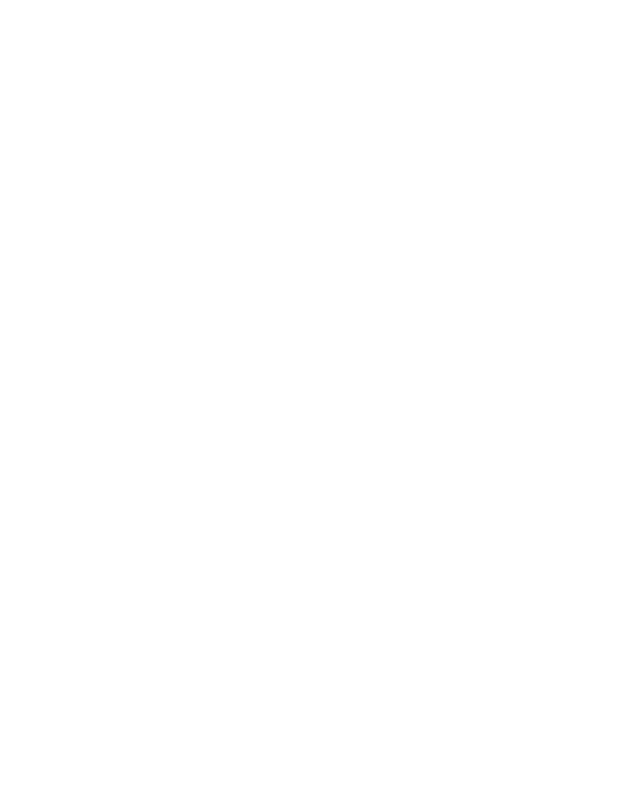
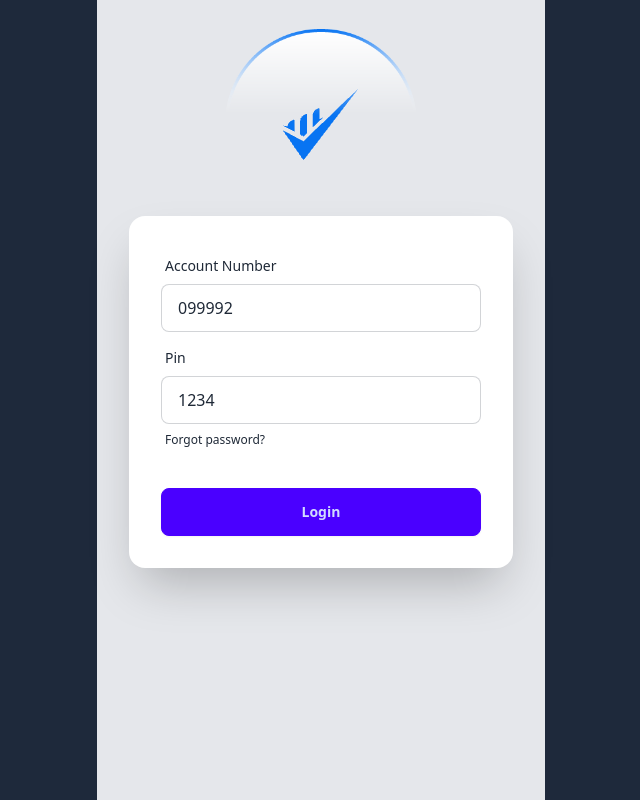
Before and after one commit to UlfathAraIslam/Payoo, a plain HTML site: page index.html in a window 1280 px wide. Shown: the whole page, without its empty margins (319-959 px from the left). Drawn offline with nearby package versions, Linux system fonts and the light colour scheme.

Commit message:
login form designed

```diff
--- a/index.html
+++ b/index.html
@@ -1,11 +1,59 @@
 <!DOCTYPE html>
-<html lang="en">
-<head>
-    <meta charset="UTF-8">
-    <meta name="viewport" content="width=device-width, initial-scale=1.0">
+<html lang="en" data-theme="light">
+  <head>
+    <meta charset="UTF-8" />
+    <meta name="viewport" content="width=device-width, initial-scale=1.0" />
     <title>Payoo</title>
-</head>
-<body>
+    <!-- daisy cdn -->
 
-</body>
+    <link
+      href="https://cdn.jsdelivr.net/npm/daisyui@4.12.24/dist/full.min.css"
+      rel="stylesheet"
+      type="text/css"
+    />
+    <script src="https://cdn.tailwindcss.com"></script>
+  </head>
+  <body class="bg-slate-800">
+    <section class="max-w-md min-h-screen mx-auto py-6 bg-gray-200">
+        <header>
+            <nav class="flex justify-center items-center mt-6">
+                <div class="mt-10 relative flex justify-center items-center w-9/12 mb-10">
+                    <img class="w-48 absolute" src="./assets/bg.png" alt="">
+                    <img src="./assets/Group.png" alt="">
+                </div>
+            </nav>
+        </header>
+        <!-- login -->
+        <div>
+            <div class="hero-content flex-col lg:flex-row-reverse">
+              <div class="card bg-base-100 w-full max-w-sm shrink-0 shadow-2xl">
+                <form class="card-body">
+                  <div class="form-control">
+                    <label class="label">
+                      <span class="label-text">Account Number</span>
+                    </label>
+                    <input type="email" placeholder="type your number"
+                    value="099992"
+                    class="input input-bordered"/>
+                  </div>
+                  <div class="form-control">
+                    <label class="label">
+                      <span class="label-text">Pin</span>
+                    </label>
+                    <input type="text" placeholder="type your pin"
+                    value="1234"
+                    class="input input-bordered" required />
+                    <label class="label">
+                      <a href="#" class="label-text-alt link link-hover">Forgot password?</a>
+                    </label>
+                  </div>
+                  <div class="form-control mt-6">
+                    <button class="btn btn-primary">Login</button>
+                  </div>
+                </form>
+              </div>
+            </div>
+          </div>
+    </section>
+  </body>
 </html>
```
Also changed, not shown: tailwind.config.js (added).
